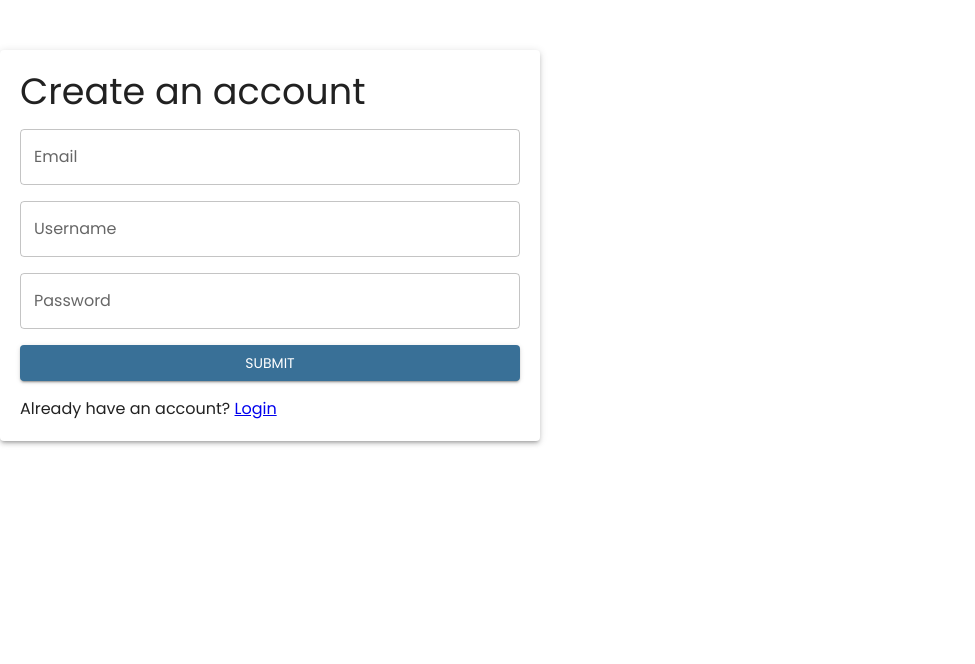
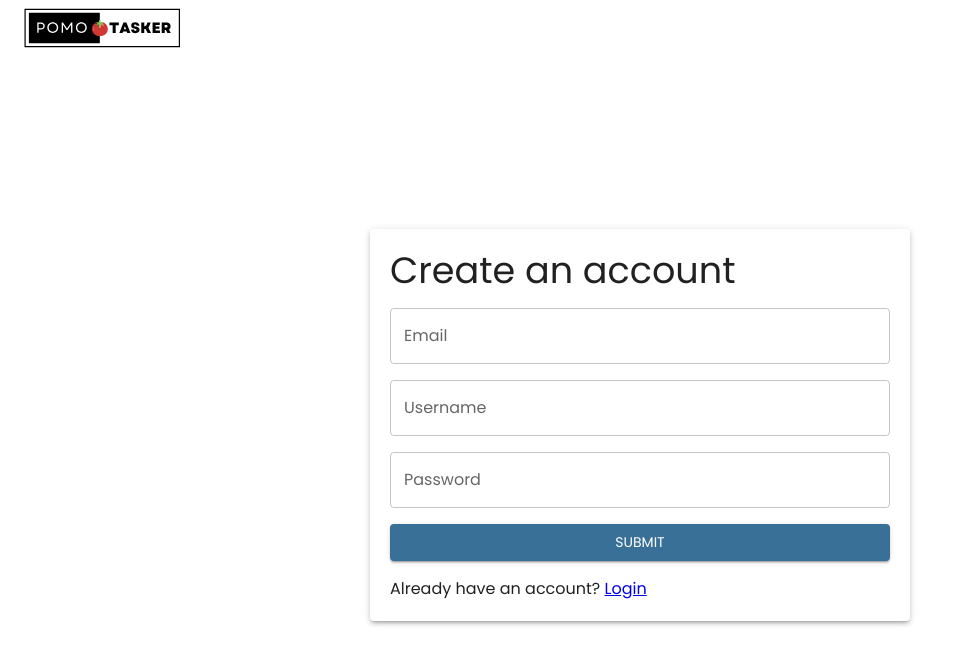
Before and after one commit to alexandramj92/pomodoro-timer, a React (Create React App) app: page /signup in a window 1280 px wide. Shown: the top 664 px of the page, without its empty margins (0-975 px from the left). Built offline with nearby package versions, Linux system fonts and the light colour scheme; no server answers.

Commit message:
adjusted style of Login and Signup pages

```diff
--- a/src/pages/Login.tsx
+++ b/src/pages/Login.tsx
@@ -12,6 +12,7 @@ import { CustomTypography } from "../components/CustomTypography";
 import { breakpoints } from "../utils/breakpoints";
 import { loginUser } from "../actions";
 import { useAppDispatch } from "../utils/hooks";
+import { ReactComponent as Logo } from "../icons/Logo.svg";
 
 export const Login = () => {
   const isMobile = useMediaQuery(`(max-width:${breakpoints.sm}px)`);
@@ -43,10 +44,13 @@ export const Login = () => {
   };
 
   return (
+    <Box width='100%' height='100vh' display='flex' alignItems='center' justifyContent='center'>
+       <Box left={0} position="absolute" top={0} height={200} marginTop={-7}>
+          <Logo />
+        </Box>
       <Paper
         sx={{
           width: isMobile ? "auto" : "500px",
-        marginTop: "50px",
           padding: "20px",
         }}
         elevation={3}
@@ -91,5 +95,6 @@ export const Login = () => {
           </CustomTypography>
         </Box>
       </Paper>
+    </Box>
   );
 };
--- a/src/pages/Signup.tsx
+++ b/src/pages/Signup.tsx
@@ -12,6 +12,7 @@ import { CustomTypography } from "../components/CustomTypography";
 import { breakpoints } from "../utils/breakpoints";
 import { useAppDispatch } from "../utils/hooks";
 import { signupUser } from "../actions";
+import { ReactComponent as Logo } from "../icons/Logo.svg";
 
 export const Signup = () => {
   const isMobile = useMediaQuery(`(max-width:${breakpoints.sm}px)`);
@@ -46,6 +47,16 @@ export const Signup = () => {
   };
 
   return (
+    <Box
+      width="100%"
+      height="100vh"
+      display="flex"
+      alignItems="center"
+      justifyContent="center"
+    >
+      <Box left={0} position="absolute" top={0} height={200} marginTop={-9}>
+          <Logo />
+        </Box>
       <Paper
         sx={{
           width: isMobile ? "auto" : "500px",
@@ -106,5 +117,6 @@ export const Signup = () => {
           </CustomTypography>
         </Box>
       </Paper>
+    </Box>
   );
 };
```
Lines whose indentation alone changed are shown as unchanged.
